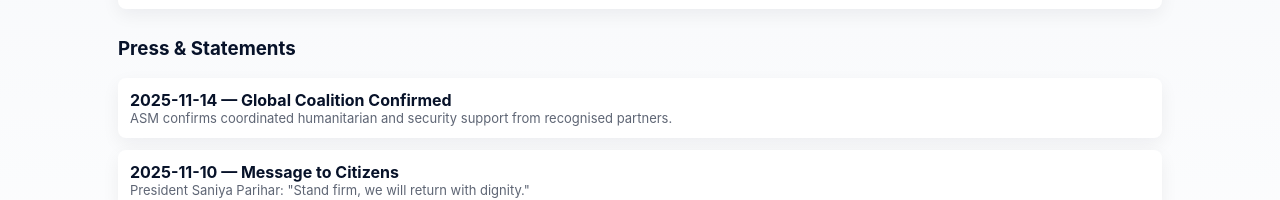
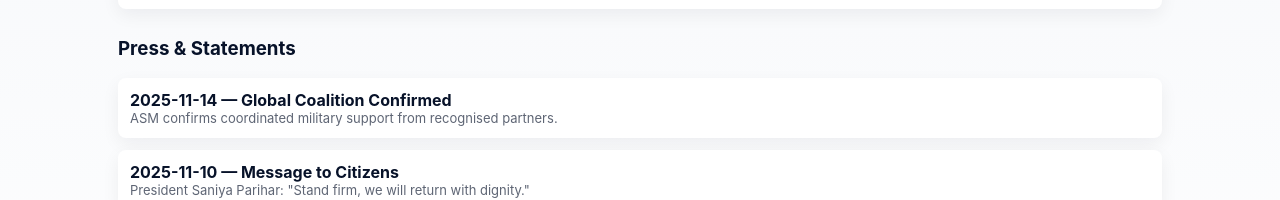
Before and after one commit to abhi20504/asm.github.io, a plain HTML site: page index.html in a window 1280 px wide. Shown: the part 1095-1295 px from the top of the page. Drawn offline with nearby package versions, Linux system fonts and the light colour scheme.

Commit message:
Update index.html

```diff
--- a/index.html
+++ b/index.html
@@ -179,7 +179,7 @@
       <div class="timeline">
         <div class="item">
           <strong>2025-11-14 — Global Coalition Confirmed</strong>
-          <div class="small muted">ASM confirms coordinated humanitarian and security support from recognised partners.</div>
+          <div class="small muted">ASM confirms coordinated military support from recognised partners.</div>
         </div>
         <div class="item">
           <strong>2025-11-10 — Message to Citizens</strong>
```
